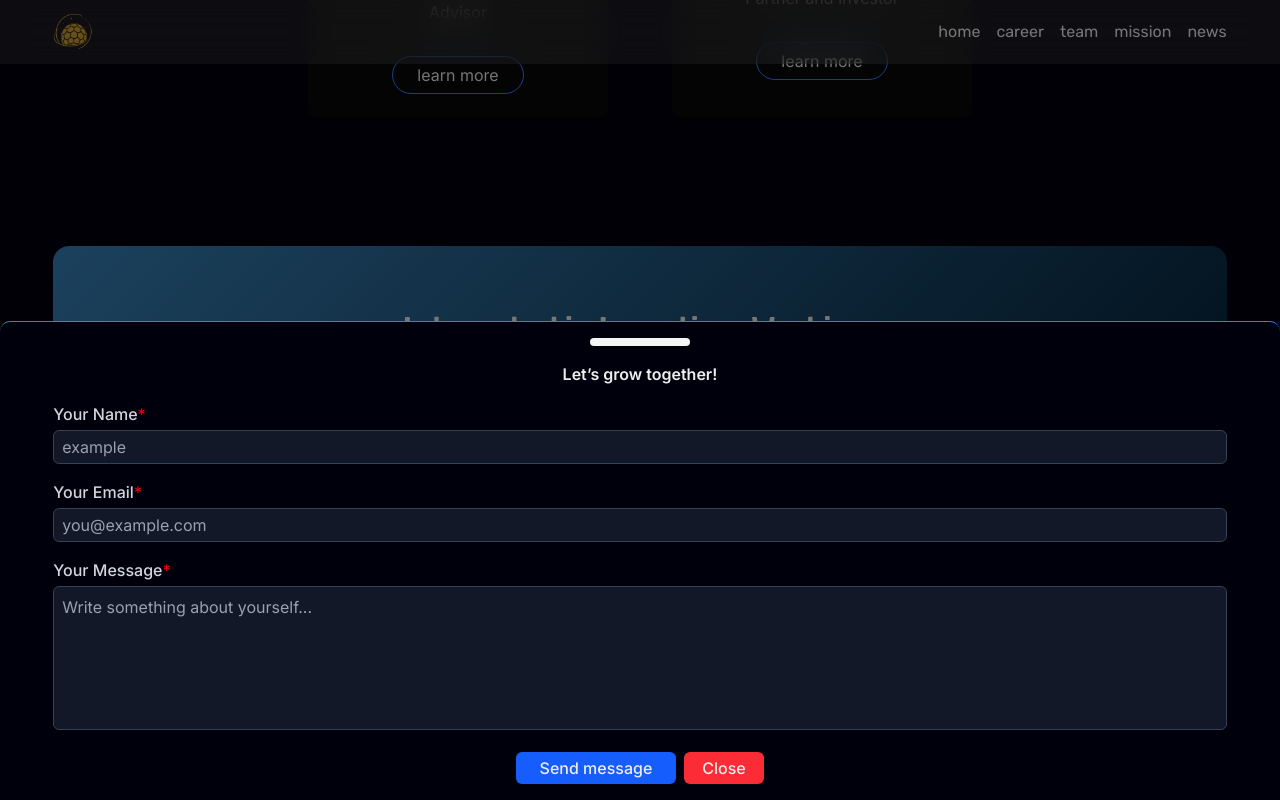
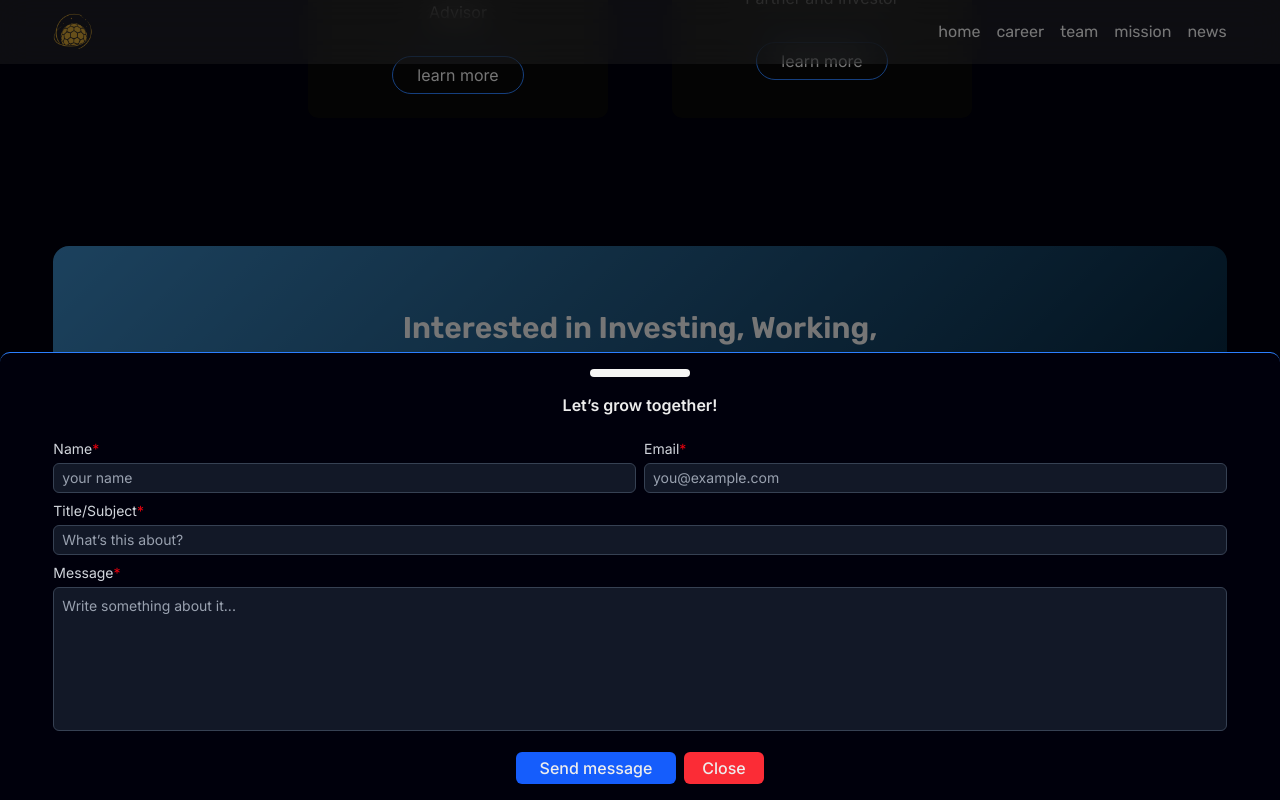
Before and after one commit to 221fa04732/WardStone, a Next.js app: page /team in a window 1280 px wide. Both pictures are taken after a click on the button "Send a message". Shown: the part 1178-1978 px from the top of the page. Built offline with nearby package versions, Linux system fonts and the light colour scheme.

Commit message:
added title section to send  message

```diff
--- a/app/api/mail/message/route.ts
+++ b/app/api/mail/message/route.ts
@@ -6,6 +6,7 @@ export async function POST(req : NextRequest){
         const formData = await req.formData();
         const name = formData.get("name") as string;
         const email = formData.get("email") as string;
+        const title = formData.get("title") as string;
         const message = formData.get("message") as string;
 
         if(!name || !email || !message){
@@ -27,7 +28,7 @@ export async function POST(req : NextRequest){
         const mailOptions = {
             from: email,
             to: process.env.MY_EMAIL,
-            subject: `New message from ${name}`,
+            subject: `${title}`,
             text: `Name : ${name}\nEmail : ${email}\n\n${message}`,
         };
 
--- a/components/component/applyJob.tsx
+++ b/components/component/applyJob.tsx
@@ -44,7 +44,7 @@ export default function ApplyJob({ id, jobTitle}: { id?: string , jobTitle? : st
         <h2 className="text-2xl font-semibold text-white mb-2">Apply for this Job</h2>
         <label className="w-full text-gray-300">
             <span className="block mb-2 font-medium">Your Name<span className="text-red-600">*</span></span>
-            <input type="name" name="name" placeholder="example" required className="w-full p-2 bg-gray-800/60 text-gray-200 border border-gray-700 rounded-lg focus:outline-none focus:ring-2 focus:ring-blue-500 placeholder-gray-400"/>
+            <input type="text" name="name" placeholder="example" required className="w-full p-2 bg-gray-800/60 text-gray-200 border border-gray-700 rounded-lg focus:outline-none focus:ring-2 focus:ring-blue-500 placeholder-gray-400"/>
         </label>
         <label className="w-full text-gray-300">
             <span className="block mb-2 font-medium">Your Email<span className="text-red-600">*</span></span>
--- a/components/component/contactUs.tsx
+++ b/components/component/contactUs.tsx
@@ -4,6 +4,7 @@ import {
   DrawerTrigger,
   DrawerHeader,
   DrawerTitle,
+  DrawerDescription,
 } from "@/components/ui/drawer"
 import SendMessage from "./sendMessage"
 
@@ -16,6 +17,7 @@ export default function ContactUs(){
                     <DrawerContent className="w-full flex justify-center items-center ">
                         <DrawerHeader>
                         <DrawerTitle>Let’s grow together!</DrawerTitle>
+                        <DrawerDescription></DrawerDescription>
                     </DrawerHeader>
                     <div className="w-11/12 flex justify-center items-center">
                         <SendMessage />
--- a/components/component/sendMessage.tsx
+++ b/components/component/sendMessage.tsx
@@ -38,18 +38,24 @@ export default function SendMessage(){
     };
 
     return(<form onSubmit={sendMessage} className="w-full flex flex-col justify-center items-center">
-        <div className="w-full flex flex-col justify-center items-start gap-4">
+        <div className="w-full flex flex-col justify-center items-start gap-2 text-sm">
+            <div className="w-full grid grid-cols-1 md:grid-cols-2 gap-2">
+                <label className="w-full text-gray-300">
+                    <span className="block mb-1">Name<span className="text-red-600">*</span></span>
+                    <input type="text" name="name" placeholder="your name" required className="w-full px-2 py-1 bg-gray-800/60 text-gray-200 border border-gray-700 rounded-sm focus:outline-none focus:ring-1 focus:ring-blue-500 placeholder-gray-400"/>
+                </label>
+                <label className="w-full text-gray-300">
+                    <span className="block mb-1">Email<span className="text-red-600">*</span></span>
+                    <input type="email" name="email" placeholder="you@example.com" required className="w-full px-2 py-1 bg-gray-800/60 text-gray-200 border border-gray-700 rounded-sm focus:outline-none focus:ring-1 focus:ring-blue-500 placeholder-gray-400"/>
+                </label>
+            </div>
             <label className="w-full text-gray-300">
-                <span className="block mb-1 font-medium">Your Name<span className="text-red-600">*</span></span>
-                <input type="name" name="name" placeholder="example" required className="w-full px-2 py-1 bg-gray-800/60 text-gray-200 border border-gray-700 rounded-sm focus:outline-none focus:ring-1 focus:ring-blue-500 placeholder-gray-400"/>
+                <span className="block mb-1">Title/Subject<span className="text-red-600">*</span></span>
+                <input type="text" name="title" placeholder="What’s this about?" required className="w-full px-2 py-1 bg-gray-800/60 text-gray-200 border border-gray-700 rounded-sm focus:outline-none focus:ring-1 focus:ring-blue-500 placeholder-gray-400"/>
             </label>
             <label className="w-full text-gray-300">
-                <span className="block mb-1 font-medium">Your Email<span className="text-red-600">*</span></span>
-                <input type="email" name="email" placeholder="you@example.com" required className="w-full px-2 py-1 bg-gray-800/60 text-gray-200 border border-gray-700 rounded-sm focus:outline-none focus:ring-1 focus:ring-blue-500 placeholder-gray-400"/>
-            </label>
-            <label className="w-full text-gray-300">
-                <span className="block mb-1 font-medium">Your Message<span className="text-red-600">*</span></span>
-                <textarea name="message" placeholder="Write something about yourself..." required className="w-full h-36 bg-gray-800/60 text-gray-200 border border-gray-700 rounded-sm p-2 focus:outline-none focus:ring-1 focus:ring-blue-500 resize-none placeholder-gray-400" style={{ scrollbarWidth: "none", msOverflowStyle: "none" }}/>
+                <span className="block mb-1">Message<span className="text-red-600">*</span></span>
+                <textarea name="message" placeholder="Write something about it..." required className="w-full h-36 bg-gray-800/60 text-gray-200 border border-gray-700 rounded-sm p-2 focus:outline-none focus:ring-1 focus:ring-blue-500 resize-none placeholder-gray-400" style={{ scrollbarWidth: "none", msOverflowStyle: "none" }}/>
             </label>
         </div>
         <DrawerFooter className="w-full flex flex-row justify-center items-center gap-2">
```
